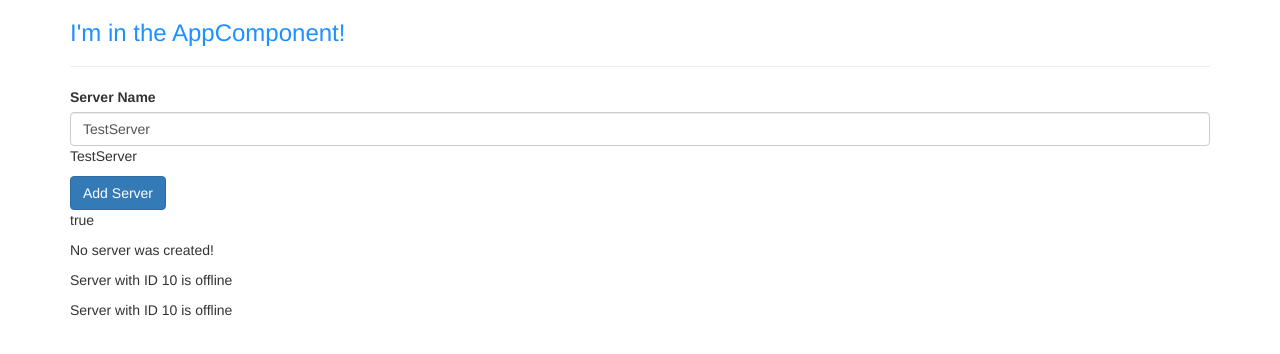
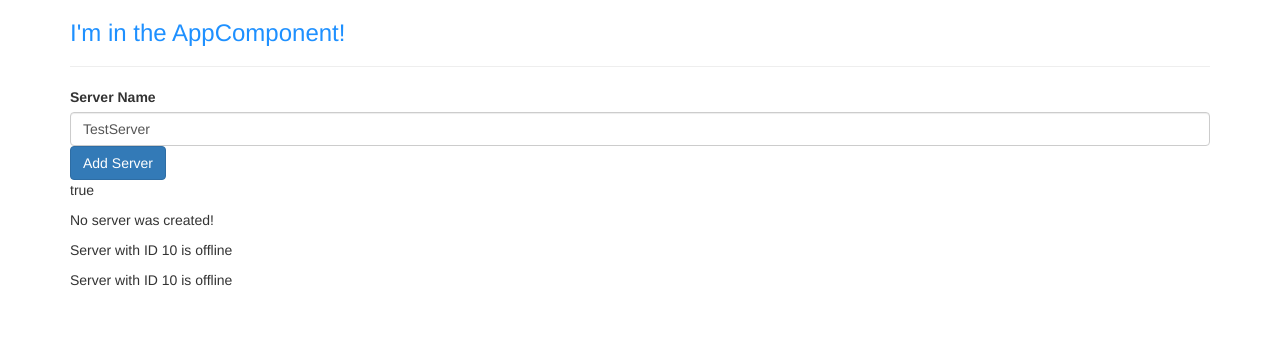
Before and after one commit to dmboone/firstAngularApp, an Angular app: page / in a window 1280 px wide. Shown: the top 354 px of the page. Built offline with nearby package versions, Linux system fonts and the light colour scheme.

Commit message:
combining all forms of databinding

```diff
--- a/src/app/servers/servers.component.html
+++ b/src/app/servers/servers.component.html
@@ -11,7 +11,8 @@
  class = "form-control"
  [(ngModel)]="serverName"> <!-- will trigger on the input event and automatically update the value of the server name in our component -->
                            <!-- will also update the value of the input element if we change serverName somewhere else -->
-<p>{{serverName}}</p>
+
+<!-- <p>{{serverName}}</p> -->
 
 <!-- Property binding our allowNewServer's value to the button's disabled attribute -->
 <!-- Event binding the onclick event (just write "click" in Angular) to our onCreateServer method-->
--- a/src/app/servers/servers.component.ts
+++ b/src/app/servers/servers.component.ts
@@ -26,7 +26,7 @@
   }
 
   onCreateServer(){
-    this.serverCreationStatus = 'Server was created!';
+    this.serverCreationStatus = 'Server was created! Name is ' + this.serverName;
   }
 
   onUpdateServerName(event: any){
```
